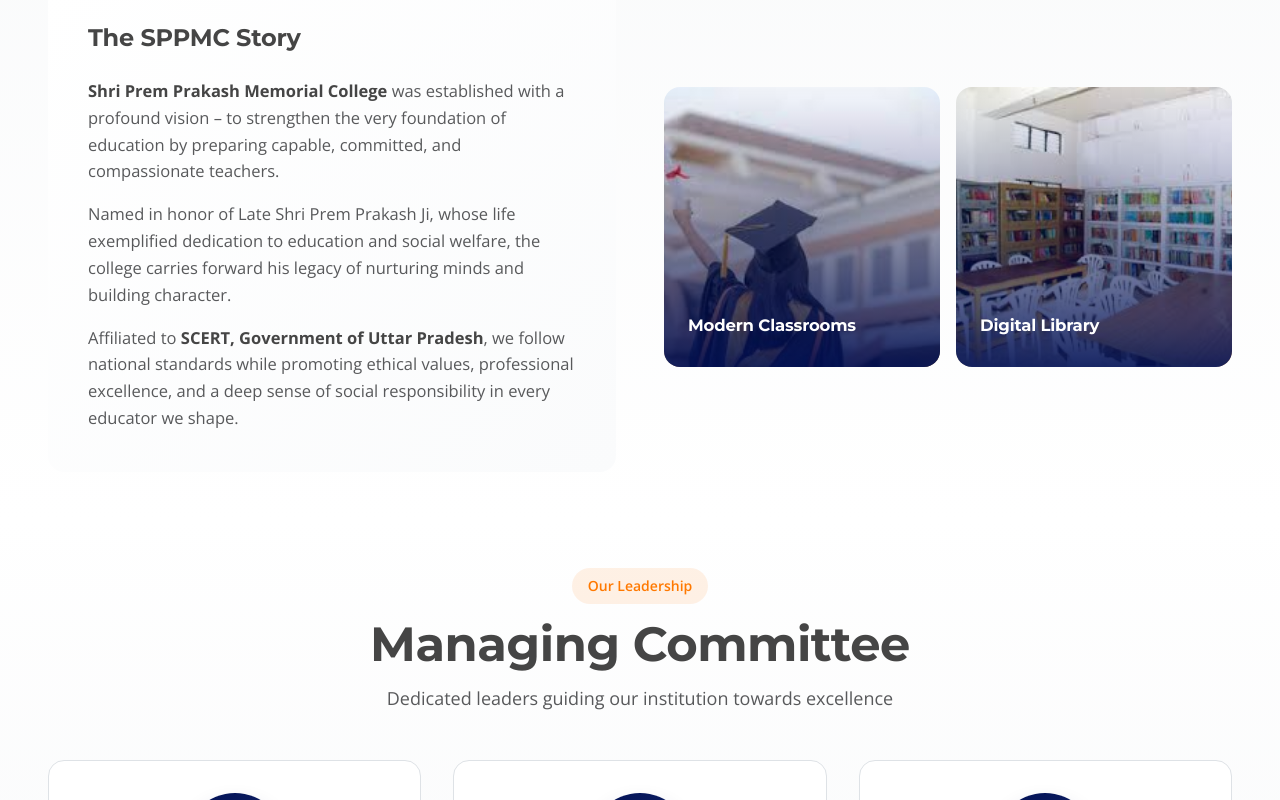
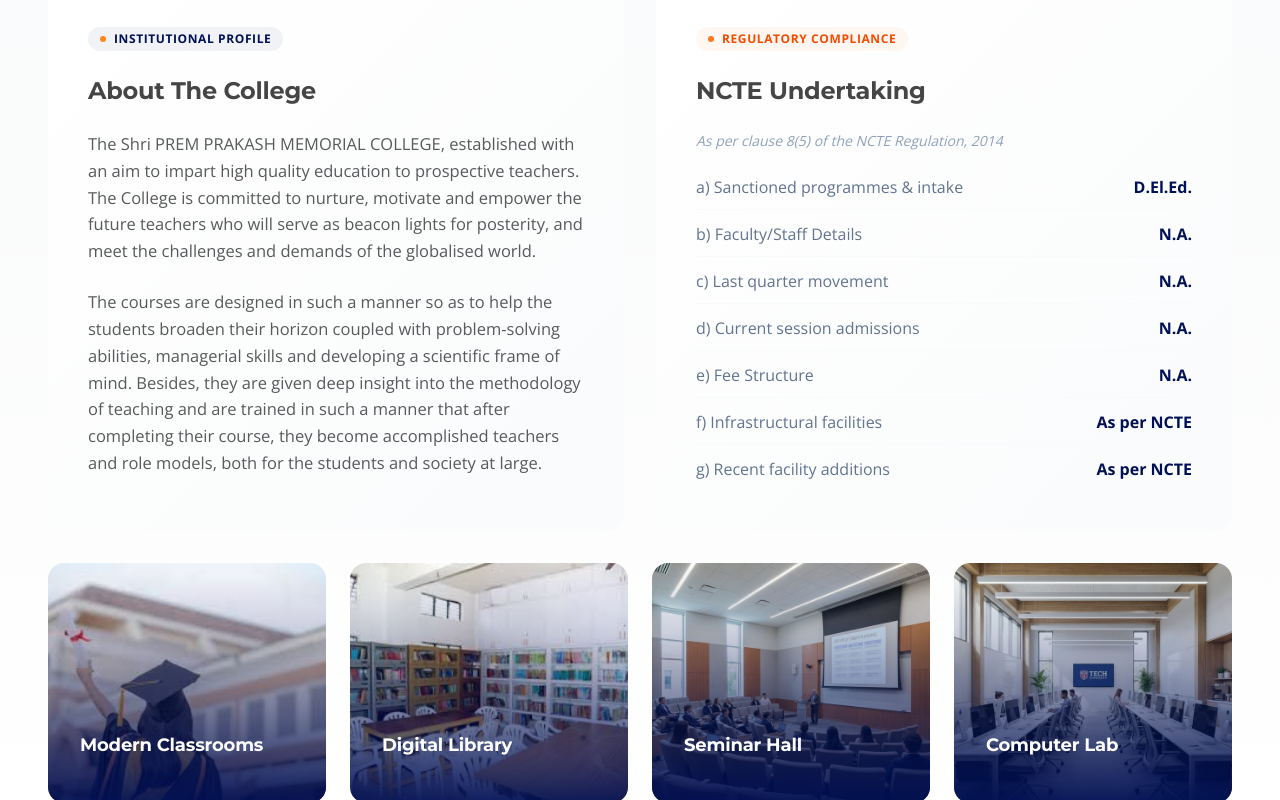
Before and after one commit to Adi15Jain/sppmc_website, a React (Vite) app: page /about in a window 1280 px wide. Shown: the part 1080-1880 px from the top of the page. Built offline with nearby package versions, Linux system fonts and the light colour scheme.

Commit message:
enhanced designs

```diff
--- a/src/pages/About.tsx
+++ b/src/pages/About.tsx
@@ -69,6 +69,37 @@
         name: "Shri Sanjay Kumar Agarwal",
         position: "Secretary",
         initials: "SKA",
+    },
+];
+
+const UNDERTAKING_TABLE = [
+    {
+        label: "a) Sanctioned programmes & intake",
+        value: "D.El.Ed.",
+    },
+    {
+        label: "b) Faculty/Staff Details",
+        value: "N.A.",
+    },
+    {
+        label: "c) Last quarter movement",
+        value: "N.A.",
+    },
+    {
+        label: "d) Current session admissions",
+        value: "N.A.",
+    },
+    {
+        label: "e) Fee Structure",
+        value: "N.A.",
+    },
+    {
+        label: "f) Infrastructural facilities",
+        value: "As per NCTE",
+    },
+    {
+        label: "g) Recent facility additions",
+        value: "As per NCTE",
     },
 ];
 
@@ -265,77 +296,150 @@
                         </p>
                     </AnimatedSection>
 
-                    <div className="grid gap-12 lg:grid-cols-2 lg:items-center">
-                        {/* Content */}
+                    <div className="grid gap-8 lg:grid-cols-2">
+                        {/* Card 1: About the College */}
                         <AnimatedSection>
-                            <div className="about-journey-card">
+                            <div className="about-journey-card h-full">
+                                <div className="inline-flex items-center gap-2 px-3 py-1 bg-primary/5 text-primary rounded-full text-xs font-bold uppercase tracking-wider mb-6">
+                                    <span className="w-1.5 h-1.5 bg-accent rounded-full animate-pulse" />
+                                    Institutional Profile
+                                </div>
                                 <h3 className="text-2xl font-bold text-heading mb-6">
-                                    The SPPMC Story
+                                    About The College
                                 </h3>
-                                <div className="space-y-4 text-body leading-relaxed">
+                                <div className="space-y-6 text-body leading-relaxed text-md">
                                     <p>
-                                        <strong className="text-heading">
-                                            Shri Prem Prakash Memorial College
-                                        </strong>{" "}
-                                        was established with a profound vision –
-                                        to strengthen the very foundation of
-                                        education by preparing capable,
-                                        committed, and compassionate teachers.
+                                        The Shri PREM PRAKASH MEMORIAL COLLEGE,
+                                        established with an aim to impart high
+                                        quality education to prospective
+                                        teachers. The College is committed to
+                                        nurture, motivate and empower the future
+                                        teachers who will serve as beacon lights
+                                        for posterity, and meet the challenges
+                                        and demands of the globalised world.
                                     </p>
                                     <p>
-                                        Named in honor of Late Shri Prem Prakash
-                                        Ji, whose life exemplified dedication to
-                                        education and social welfare, the
-                                        college carries forward his legacy of
-                                        nurturing minds and building character.
-                                    </p>
-                                    <p>
-                                        Affiliated to{" "}
-                                        <strong className="text-heading">
-                                            SCERT, Government of Uttar Pradesh
-                                        </strong>
-                                        , we follow national standards while
-                                        promoting ethical values, professional
-                                        excellence, and a deep sense of social
-                                        responsibility in every educator we
-                                        shape.
+                                        The courses are designed in such a
+                                        manner so as to help the students
+                                        broaden their horizon coupled with
+                                        problem-solving abilities, managerial
+                                        skills and developing a scientific frame
+                                        of mind. Besides, they are given deep
+                                        insight into the methodology of teaching
+                                        and are trained in such a manner that
+                                        after completing their course, they
+                                        become accomplished teachers and role
+                                        models, both for the students and
+                                        society at large.
                                     </p>
                                 </div>
                             </div>
                         </AnimatedSection>
 
-                        {/* Image Grid */}
+                        {/* Card 2: NCTE Undertaking */}
                         <AnimatedSection delay={200}>
-                            <div className="grid grid-cols-2 gap-4">
+                            <div className="about-journey-card h-full">
+                                <div className="inline-flex items-center gap-2 px-3 py-1 bg-orange-500/5 text-orange-600 rounded-full text-xs font-bold uppercase tracking-wider mb-6">
+                                    <span className="w-1.5 h-1.5 bg-orange-500 rounded-full animate-pulse" />
+                                    Regulatory Compliance
+                                </div>
+                                <h4 className="text-2xl font-bold text-heading mb-6">
+                                    NCTE Undertaking
+                                </h4>
+                                <p className="text-sm text-slate-400 font-medium mb-6 italic">
+                                    As per clause 8(5) of the NCTE Regulation,
+                                    2014
+                                </p>
+                                <ul className="space-y-3 ">
+                                    {UNDERTAKING_TABLE.map((item, i) => (
+                                        <li
+                                            key={i}
+                                            className="flex justify-between items-center gap-4 text-base pb-2.5 border-b border-slate-50 last:border-0"
+                                        >
+                                            <span className="text-slate-500">
+                                                {item.label}
+                                            </span>
+                                            <span className="text-primary font-bold text-right shrink-0">
+                                                {item.value}
+                                            </span>
+                                        </li>
+                                    ))}
+                                </ul>
+                            </div>
+                        </AnimatedSection>
+                    </div>
+
+                    {/* Image & Highlights Grid */}
+                    <div className="mt-8 grid grid-cols-2 md:grid-cols-4 gap-6">
+                        <AnimatedSection delay={300} className="h-full">
                             <div className="about-facility-card">
                                 <img
                                     src="/images/classroom.jpeg"
                                     alt="Classroom"
+                                    className="h-full w-full object-cover"
                                 />
                                 <div className="about-facility-overlay" />
                                 <div className="about-facility-content">
-                                        <h4 className="text-white font-bold">
+                                    <h4 className="text-white font-bold text-lg">
                                         Modern Classrooms
                                     </h4>
-                                        <p className="about-facility-desc text-white/70 text-sm mt-1">
-                                            ICT-enabled learning
+                                    <p className="about-facility-desc text-white/80 text-sm mt-1">
+                                        ICT-Enabled Learning
                                     </p>
                                 </div>
                             </div>
+                        </AnimatedSection>
+                        <AnimatedSection delay={400} className="h-full">
                             <div className="about-facility-card">
                                 <img
                                     src="/images/library.jpeg"
                                     alt="Library"
+                                    className="h-full w-full object-cover"
                                 />
                                 <div className="about-facility-overlay" />
                                 <div className="about-facility-content">
-                                        <h4 className="text-white font-bold">
+                                    <h4 className="text-white font-bold text-lg">
                                         Digital Library
                                     </h4>
-                                        <p className="about-facility-desc text-white/70 text-sm mt-1">
-                                            9,138+ resources
+                                    <p className="about-facility-desc text-white/80 text-sm mt-1">
+                                        9,000+ Rich Resources
                                     </p>
                                 </div>
+                            </div>
+                        </AnimatedSection>
+                        <AnimatedSection delay={500} className="h-full">
+                            <div className="about-facility-card">
+                                <img
+                                    src="/images/seminar_hall.jpeg"
+                                    alt="Seminar Hall"
+                                    className="h-full w-full object-cover"
+                                />
+                                <div className="about-facility-overlay" />
+                                <div className="about-facility-content">
+                                    <h4 className="text-white font-bold text-lg">
+                                        Seminar Hall
+                                    </h4>
+                                    <p className="about-facility-desc text-white/80 text-sm mt-1">
+                                        Interactive Workshops
+                                    </p>
+                                </div>
+                            </div>
+                        </AnimatedSection>
+                        <AnimatedSection delay={600} className="h-full">
+                            <div className="about-facility-card">
+                                <img
+                                    src="/images/computer_lab.jpeg"
+                                    alt="Computer Lab"
+                                    className="h-full w-full object-cover"
+                                />
+                                <div className="about-facility-overlay" />
+                                <div className="about-facility-content">
+                                    <h4 className="text-white font-bold text-lg">
+                                        Computer Lab
+                                    </h4>
+                                    <p className="about-facility-desc text-white/80 text-sm mt-1">
+                                        Advanced IT Systems
+                                    </p>
                                 </div>
                             </div>
                         </AnimatedSection>
--- a/src/styles/about.css
+++ b/src/styles/about.css
@@ -246,15 +246,20 @@
 
 .about-facility-card {
     position: relative;
-    height: 280px;
+    height: 240px;
     border-radius: var(--radius-xl);
     overflow: hidden;
     cursor: pointer;
-    transition: transform 0.5s var(--ease-premium);
+    transition:
+        transform 0.5s var(--ease-premium),
+        box-shadow 0.5s var(--ease-premium);
 }
 
 .about-facility-card:hover {
-    transform: scale(1.02);
+    transform: translateY(-8px);
+    box-shadow:
+        0 20px 40px -12px rgba(0, 16, 85, 0.3),
+        0 8px 16px -8px rgba(0, 0, 0, 0.1);
 }
 
 .about-facility-card img {
@@ -275,11 +280,12 @@
     inset: 0;
     background: linear-gradient(
         to top,
-        rgba(0, 16, 85, 0.9) 0%,
-        rgba(0, 16, 85, 0.4) 50%,
+        rgba(0, 16, 85, 0.95) 0%,
+        rgba(0, 16, 85, 0.5) 40%,
+        rgba(0, 16, 85, 0.2) 70%,
         transparent 100%
     );
-    transition: background 0.5s var(--ease-premium);
+    transition: opacity 0.5s var(--ease-premium);
 }
 
 .about-facility-card:hover .about-facility-overlay {
@@ -296,9 +302,10 @@
     bottom: 0;
     left: 0;
     right: 0;
-    padding: 1.5rem;
-    transform: translateY(20px);
-    transition: transform 0.5s var(--ease-premium);
+    padding: 2rem;
+    transform: translateY(12px);
+    transition: transform 0.6s var(--ease-premium);
+    z-index: 2;
 }
 
 .about-facility-card:hover .about-facility-content {
```
Also changed, not shown: public/images/computer_lab.jpeg (added), public/images/seminar_hall.jpeg (added). Lines whose indentation alone changed are shown as unchanged.
